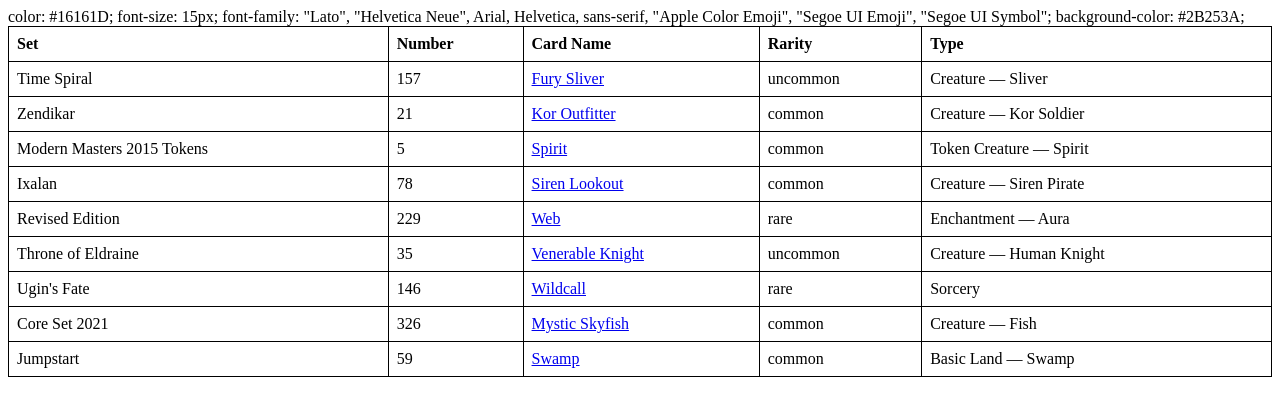
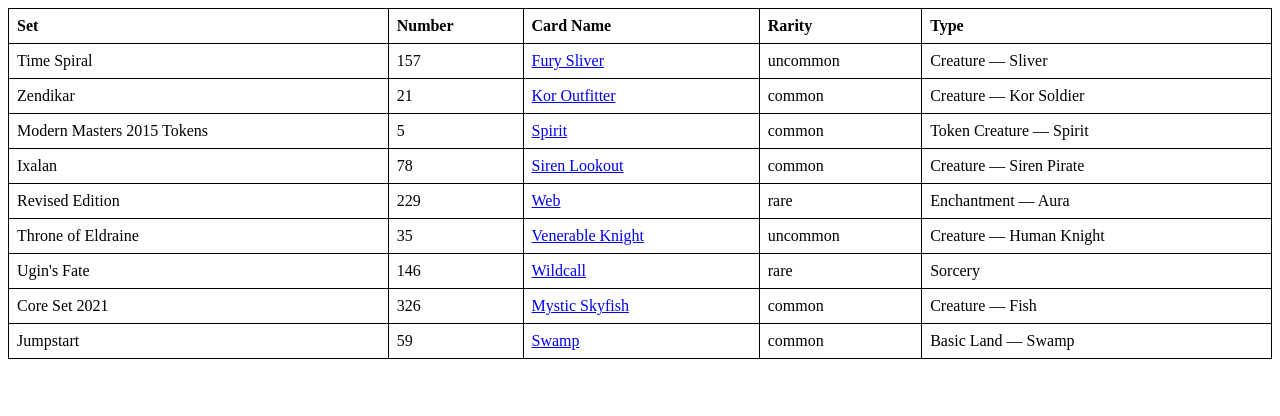
Before and after one commit to oomnik/magic, a plain HTML site: page index.html in a window 1280 px wide. Drawn offline with Linux system fonts and the light colour scheme.

Commit message:
Update index.html

```diff
--- a/index.html
+++ b/index.html
@@ -16,10 +16,6 @@
     </style>
 </head>
 <body>
-    color: #16161D;
-    font-size: 15px;
-    font-family: "Lato", "Helvetica Neue", Arial, Helvetica, sans-serif, "Apple Color Emoji", "Segoe UI Emoji", "Segoe UI Symbol";
-    background-color: #2B253A;
     <table id="table_tag">
         <thead>
             <tr>
```
